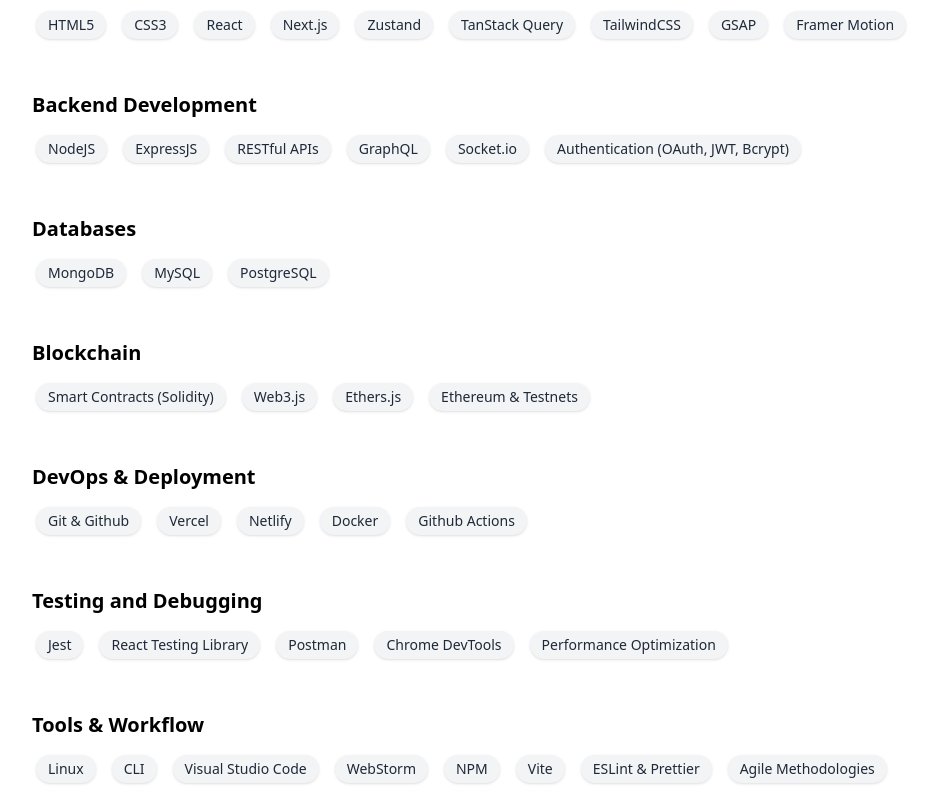
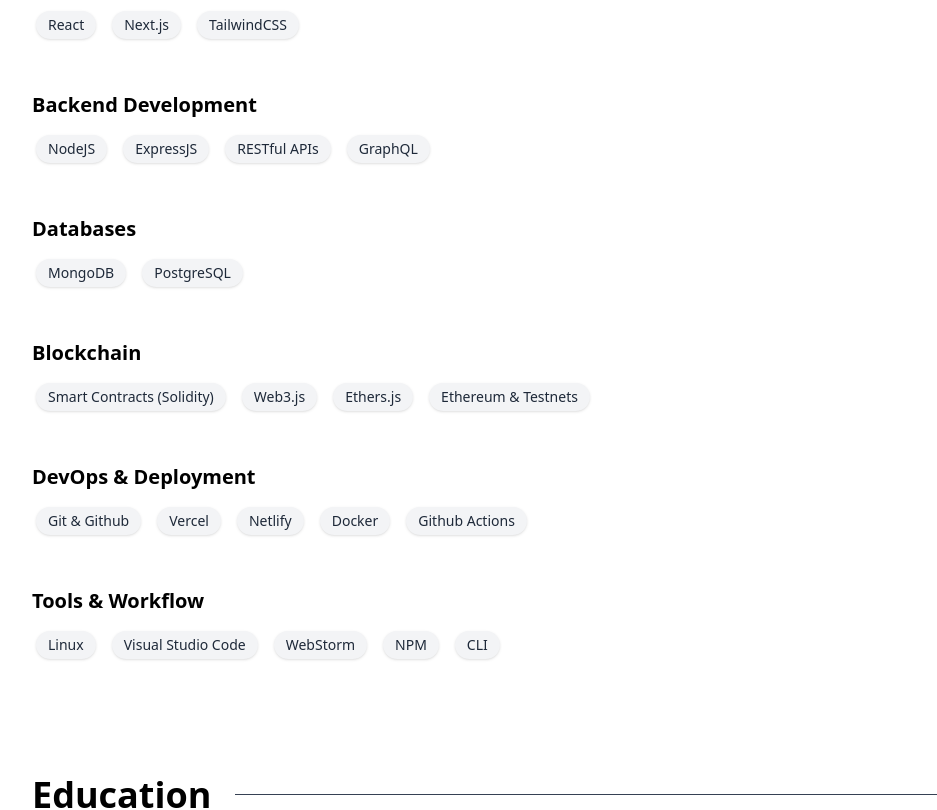
Before and after one commit to guesswhozayn/portfolio, a React (Vite) app: page /resume in a window 1280 px wide. Shown: the part 780-1590 px from the top of the page, without its empty margins (32-969 px from the left). Built offline with nearby package versions, Linux system fonts and the light colour scheme.

Commit message:
updated resume page

```diff
--- a/src/components/Resume.jsx
+++ b/src/components/Resume.jsx
@@ -3,28 +3,11 @@
 const Resume = ({ id }) => {
   const programming = ["JavaScript", "TypeScript", "Python", "C++"];
 
-  const frontend = [
-    "HTML5",
-    "CSS3",
-    "React",
-    "Next.js",
-    "Zustand",
-    "TanStack Query",
-    "TailwindCSS",
-    "GSAP",
-    "Framer Motion",
-  ];
+  const frontend = ["React", "Next.js", "TailwindCSS"];
 
-  const backend = [
-    "NodeJS",
-    "ExpressJS",
-    "RESTful APIs",
-    "GraphQL",
-    "Socket.io",
-    "Authentication (OAuth, JWT, Bcrypt)",
-  ];
+  const backend = ["NodeJS", "ExpressJS", "RESTful APIs", "GraphQL"];
 
-  const databases = ["MongoDB", "MySQL", "PostgreSQL"];
+  const databases = ["MongoDB", "PostgreSQL"];
 
   const blockchain = [
     "Smart Contracts (Solidity)",
@@ -41,24 +24,7 @@
     "Github Actions",
   ];
 
-  const testing = [
-    "Jest",
-    "React Testing Library",
-    "Postman",
-    "Chrome DevTools",
-    "Performance Optimization",
-  ];
-
-  const tools = [
-    "Linux",
-    "CLI",
-    "Visual Studio Code",
-    "WebStorm",
-    "NPM",
-    "Vite",
-    "ESLint & Prettier",
-    "Agile Methodologies",
-  ];
+  const tools = ["Linux", "Visual Studio Code", "WebStorm", "NPM", "CLI"];
 
   const coursework = [
     "Data Structures and Algorithms",
@@ -200,7 +166,6 @@
             <SkillSection title="Databases" tags={databases} />
             <SkillSection title="Blockchain" tags={blockchain} />
             <SkillSection title="DevOps & Deployment" tags={devops} />
-            <SkillSection title="Testing and Debugging" tags={testing} />
             <SkillSection title="Tools & Workflow" tags={tools} />
           </div>
         </div>
```
